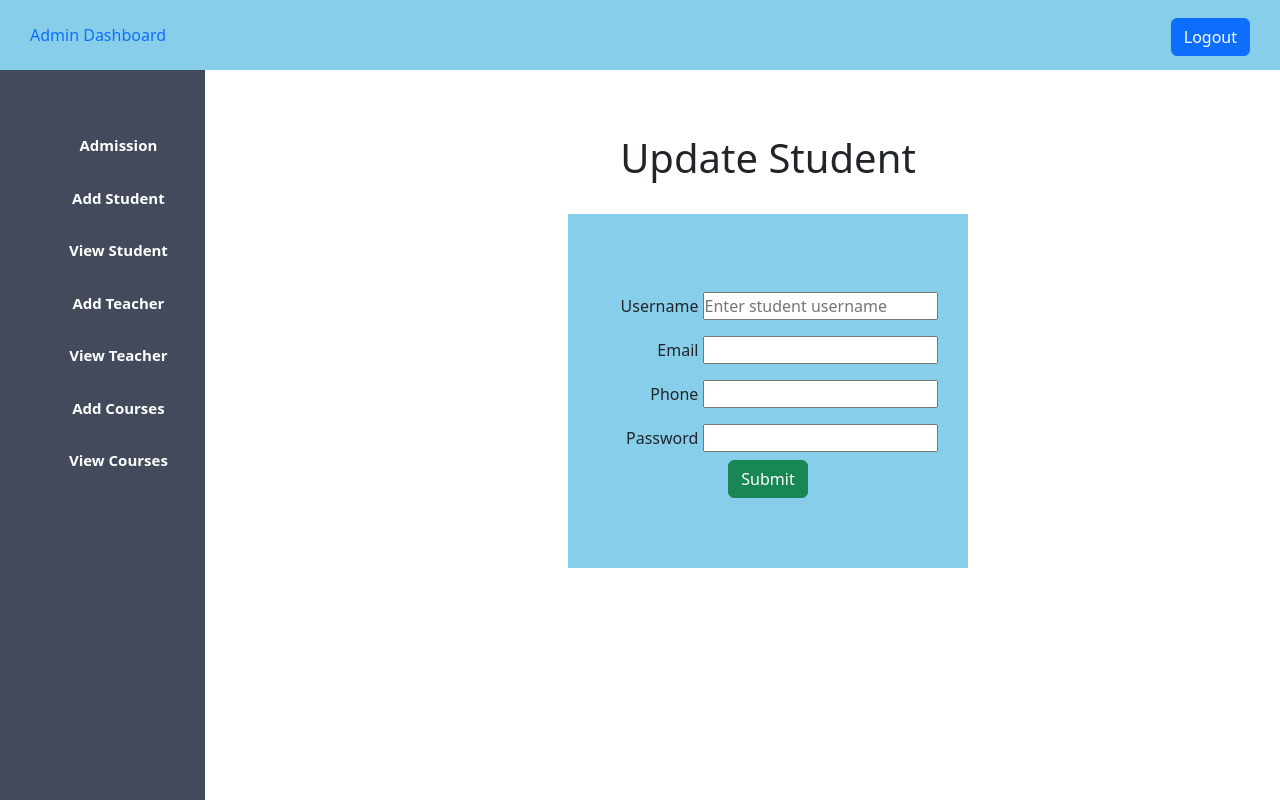
After one commit to Abdul-Gafur/school-management-system, a PHP site: page /update_student.php?student_id=1 in a window 1280 px wide. The commit adds this page. Run offline with PHP 8.4, Linux system fonts and the light colour scheme; data that the repository does not hold is empty.

Commit message:
student_update model added

```diff
--- /dev/null
+++ b/update_student.php
@@ -0,0 +1,113 @@
+<?php
+session_start();
+error_reporting(0);
+$hostname = 'localhost';
+$username = 'root';
+$password = '';
+$db = 'management_system';
+$usertype = "student";
+
+$conn = mysqli_connect($hostname, $username, $password, $db);
+
+$student_id = $_GET['student_id'];
+
+$sql = "SELECT * FROM user WHERE id='$student_id'";
+
+$result = mysqli_query($conn, $sql);
+
+$data = $result->fetch_assoc();
+
+// Student credentials update
+if (isset($_POST['update_student'])) {
+    $name = $_POST['username'];
+    $email = $_POST['email'];
+    $phone = $_POST['phone'];
+    $password = $_POST['password'];
+
+    $query = "UPDATE user SET username='$name', email='$email', phone='$phone', password='$password' WHERE id='$student_id'";
+
+    $final_result = mysqli_query($conn, $query);
+
+    if ($final_result) {
+        header('location:view_student.php');
+
+    }
+}
+
+?>
+
+<!DOCTYPE html>
+<html lang="en">
+
+<head>
+    <meta charset="UTF-8">
+    <meta http-equiv="X-UA-Compatible" content="IE=edge">
+    <meta name="viewport" content="width=device-width, initial-scale=1.0">
+    <title>Update Student</title>
+    <link rel="stylesheet" href="admin.css">
+    <link href="https://cdn.jsdelivr.net/npm/bootstrap@5.3.0-alpha1/dist/css/bootstrap.min.css" rel="stylesheet" integrity="sha384-GLhlTQ8iRABdZLl6O3oVMWSktQOp6b7In1Zl3/Jr59b6EGGoI1aFkw7cmDA6j6gD" crossorigin="anonymous">
+    <style>
+        label {
+            display: inline-block;
+            text-align: right;
+            width: 100px;
+            padding-top: 10px;
+            padding-bottom: 10px;
+        }
+
+        .add_con {
+            background-color: skyblue;
+            width: 400px;
+            padding-top: 70px;
+            padding-bottom: 70px;
+        }
+    </style>
+</head>
+
+<body>
+    <?php
+    include('system/include/admin_header.php');
+    include('system/include/admin_side_bar.php');
+    ?>
+
+<div class="content">
+
+<center>
+    <div class="">
+        <h1>Update Student</h1><br>
+        <?php
+        // if ($_SESSION['message']) {
+        //     echo $_SESSION['message'];
+        // }
+
+        // unset($_SESSION['message']);
+        ?>
+        <div class="add_con">
+            <form action="#" role="form" class="form-inline" method="POST">
+                <div class="form-group">
+                    <label for="">Username</label>
+                    <input type="text" name="username" id="" placeholder="Enter student username" value="<?php echo "{$data['username']}" ?>">
+                </div>
+                <div class="form-group">
+                    <label for="">Email</label>
+                    <input type="text" name="email" id="" value="<?php echo "{$data['email']}" ?>">
+                </div>
+                <div class="form-group">
+                    <label for="">Phone</label>
+                    <input type="text" name="phone" id="" value="<?php echo "{$data['phone']}" ?>">
+                </div class="form-group">
+                <div class="form-group">
+                    <label for="">Password</label>
+                    <input type="text" name="password" id="" value="<?php echo "{$data['password']}" ?>">
+                </div>
+                <div class="form-group">
+                    <input type="submit" name="update_student" id="" class="btn btn-success">
+                </div>
+            </form>
+        </div>
+    </div>
+</center>
+</div>
+</body>
+
+</html>
--- a/view_student.php
+++ b/view_student.php
@@ -48,7 +48,7 @@ $result = mysqli_query($conn, $sql);
 </body>
 <div class="content">
     <center>
-        <h1>Students Data</h1>
+        <h1>Students Data</h1><br>
         <?php
 
         if ($_SESSION['message']) {
@@ -78,7 +78,7 @@ $result = mysqli_query($conn, $sql);
                         <td><?php echo "{$data['email']}" ?></td>
                         <td><?php echo "{$data['phone']}" ?></td>
                         <td><?php echo "{$data['password']}" ?></td>
-                        <td><?php echo "<a class='btn btn-primary' onClick = \" javascript:return confirm('Are you sure you want to delete student') \"  href='delete_student.php? student_id={$data['id']}'>Delete</a>" ?></td>
+                        <td><?php echo "<a class='btn btn-danger' onClick = \" javascript:return confirm('Are you sure you want to delete student') \"  href='delete_student.php? student_id={$data['id']}'>Delete</a>" ?></td>
 
                         <td><?php echo "<a class='btn btn-primary'  href='update_student.php? student_id={$data['id']}'>Update</a>" ?></td>
 
```
